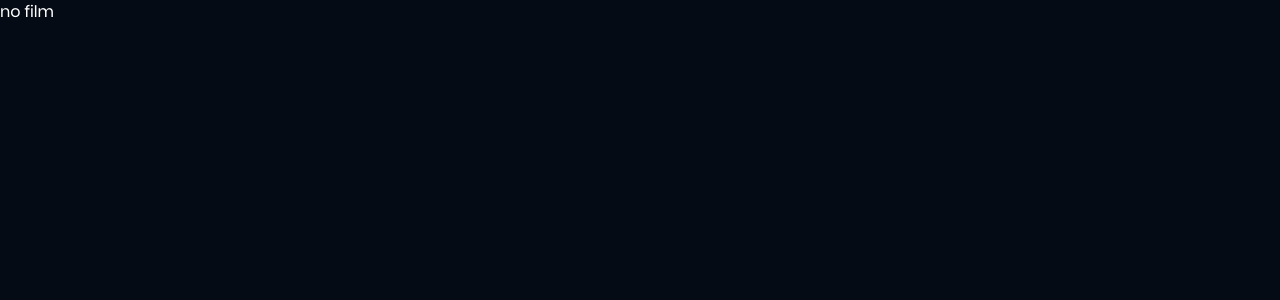
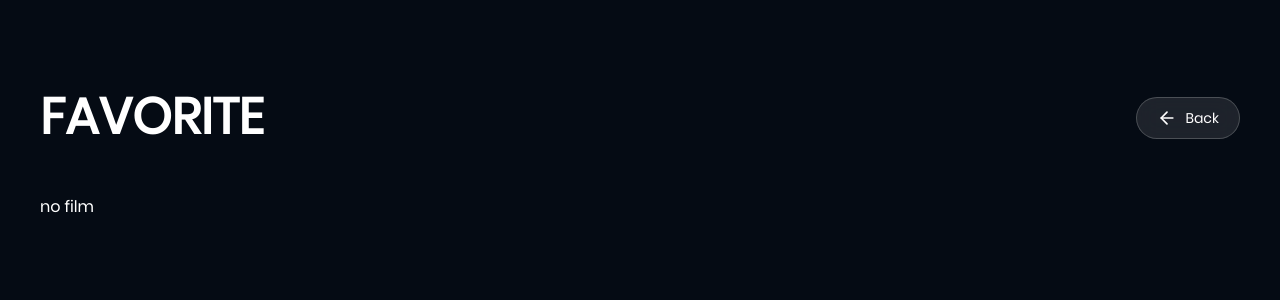
Before and after one commit to GhazalEstiri/MovieApp, a React (Vite) app: page /favorite in a window 1280 px wide. Shown: the top 300 px of the page. Built offline with nearby package versions, Linux system fonts and the light colour scheme.

Commit message:
style/more detail

```diff
--- /dev/null
+++ b/src/Components/ButtonBack.jsx
@@ -0,0 +1,18 @@
+import { useNavigate } from "react-router-dom";
+import { ArrowLeft } from "lucide-react";
+function Back() {
+  const navigate = useNavigate();
+
+  return (
+    <>
+      <button
+        onClick={() => navigate(-1)}
+        className="flex items-center gap-2 text-white hover:text-gray-300 transition"
+      >
+        <ArrowLeft size={20} />
+        Back
+      </button>
+    </>
+  );
+}
+export default Back;
--- a/src/Components/MovieDetail.jsx
+++ b/src/Components/MovieDetail.jsx
@@ -2,6 +2,7 @@ import { useParams } from "react-router-dom";
 import { useEffect, useState } from "react";
 import { getMovieDetails } from "../Components/MovieAPI";
 import { Heart, Star } from "lucide-react";
+import BackButton from "./ButtonBack"
 function MovieDetail() {
   const { id } = useParams();
 
@@ -97,7 +98,10 @@ function MovieDetail() {
           </button>
         </div>
 
-        <div className="w-80 z-20 mb-10">
+        <div className=" flex flex-col w-80 z-20 mb-10 gap-5 justify-center items-end" >
+          <div className="w-25 h-5 p-5 mt-6 flex items-center justify-center rounded-full border border-white/20 bg-white/10 backdrop-blur-md text-sm text-gray-200 hover:bg-red-600/80 hover:border-red-500 transition duration-300 ">
+            <BackButton />
+          </div>
           <img
             src={`https://image.tmdb.org/t/p/w500${movie.poster_path}`}
             alt={movie.title}
--- a/src/Favotite.jsx
+++ b/src/Favotite.jsx
@@ -1,16 +1,29 @@
 import { useState } from "react";
 import MovieCard from "./Components/MovieCard";
 import { Link } from "react-router-dom";
+import BackButton from "./Components/ButtonBack";
+
 function Favorite() {
   const [favorites, setFavorites] = useState(() => {
     return JSON.parse(localStorage.getItem("favorites")) || [];
   });
   return (
-    <div className=" text-white ">
+    <div className=" text-white p-10">
+      <div className="flex flex-row justify-between items-center">
+        <h1
+          className="text-white
+           font-bold text-[60px] sm:text-[50px] mt-10 mb-10 uppercase"
+        >
+          Favorite
+        </h1>
+        <div className=" h-5 p-5 flex items-center justify-center rounded-full border border-white/20 bg-white/10 backdrop-blur-md text-sm text-gray-200 hover:bg-red-600/80 hover:border-red-500 transition duration-300 ">
+          <BackButton />
+        </div>
+      </div>
       {favorites.length === 0 ? (
         <h1>no film</h1>
       ) : (
-        <div className="grid grid-cols-5 gap-5 p-10">
+        <div className="grid grid-cols-5 gap-5">
           {favorites.map((movie) => {
             return (
               <Link
--- a/src/Position.jsx
+++ b/src/Position.jsx
@@ -6,6 +6,8 @@ import {
 } from "./Components/MovieAPI";
 import { useParams, Link } from "react-router-dom";
 import MovieCard from "./Components/MovieCard";
+import BackButton from "./Components/ButtonBack";
+
 function Position() {
   const { position } = useParams();
   const [popular, setPopular] = useState([]);
@@ -30,12 +32,17 @@ function Position() {
 
   return (
     <section className="p-10">
-      <h1
-        className="text-white
-           font-bold text-[60px] sm:text-[50px] mt-10 mb-10 "
-      >
-        {position}
-      </h1>
+      <div className="flex flex-row justify-between items-center">
+        <h1
+          className="text-white
+           font-bold text-[60px] sm:text-[50px] mt-5 mb-10 uppercase"
+        >
+          {position}
+        </h1>
+        <div className=" h-5 p-5 flex items-center justify-center rounded-full border border-white/20 bg-white/10 backdrop-blur-md text-sm text-gray-200 hover:bg-red-600/80 hover:border-red-500 transition duration-300 ">
+          <BackButton />
+        </div>
+      </div>
       <div className="grid grid-cols-5 gap-5 text-white ">
         {position === "popular" &&
           popular.map((movie) => {
```
